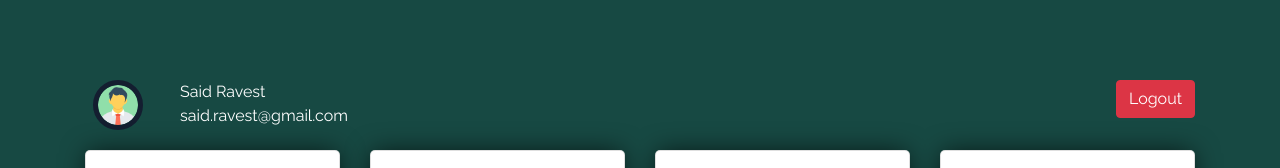
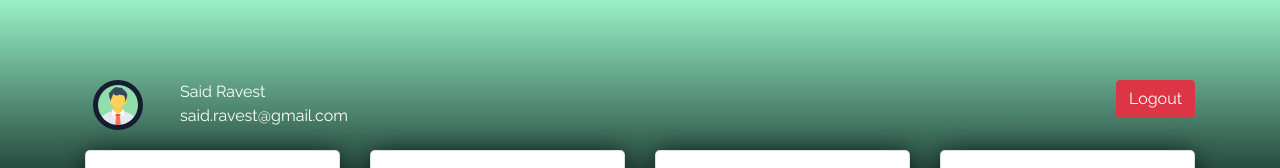
Before and after one commit to SaidTattoo/PortafolioWeb, a plain HTML site: page dashboard1.html in a window 1280 px wide. Shown: the top 168 px of the page. Drawn offline with nearby package versions, Linux system fonts and the light colour scheme.

Commit message:
colores al dashboard

```diff
--- a/dashboard1.html
+++ b/dashboard1.html
@@ -19,10 +19,10 @@
         color:white;
         width: 100%;
         height: 180px;
-        background: #174943;
-      /*  background: #141E30;  /* fallback for old browsers */
-      /*  background: -webkit-linear-gradient(to top, #243B55, #141E30);  /* Chrome 10-25, Safari 5.1-6 */
-       /* background: linear-gradient(to top, #243B55, #141E30); /* W3C, IE 10+/ Edge, Firefox 16+, Chrome 26+, Opera 12+, Safari 7+ */
+        background: #1f4037;  /* fallback for old browsers */
+background: -webkit-linear-gradient(to bottom, #99f2c8, #1f4037);  /* Chrome 10-25, Safari 5.1-6 */
+background: linear-gradient(to bottom, #99f2c8, #1f4037); /* W3C, IE 10+/ Edge, Firefox 16+, Chrome 26+, Opera 12+, Safari 7+ */
+
 
     }
     .menu{
```
